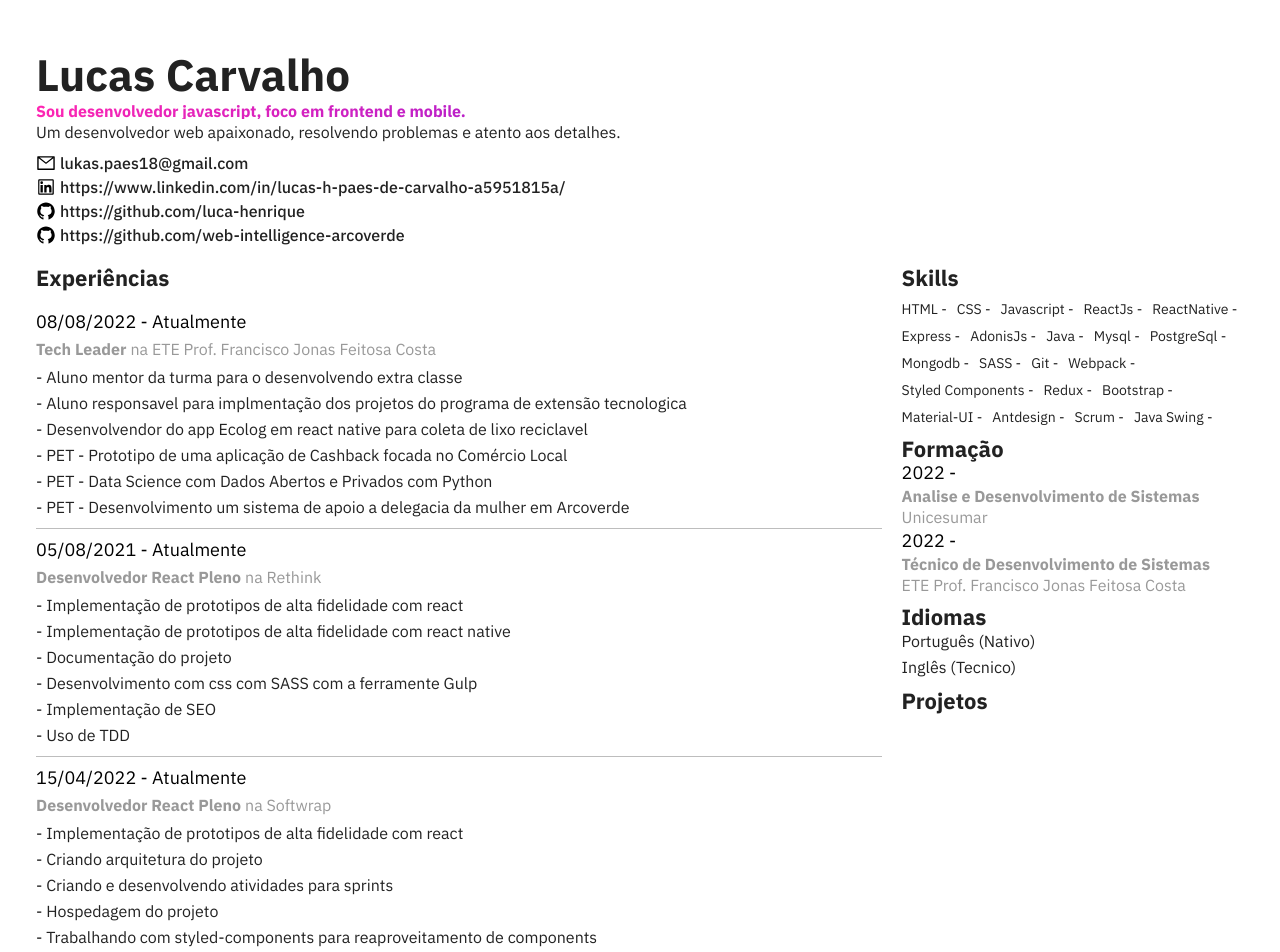
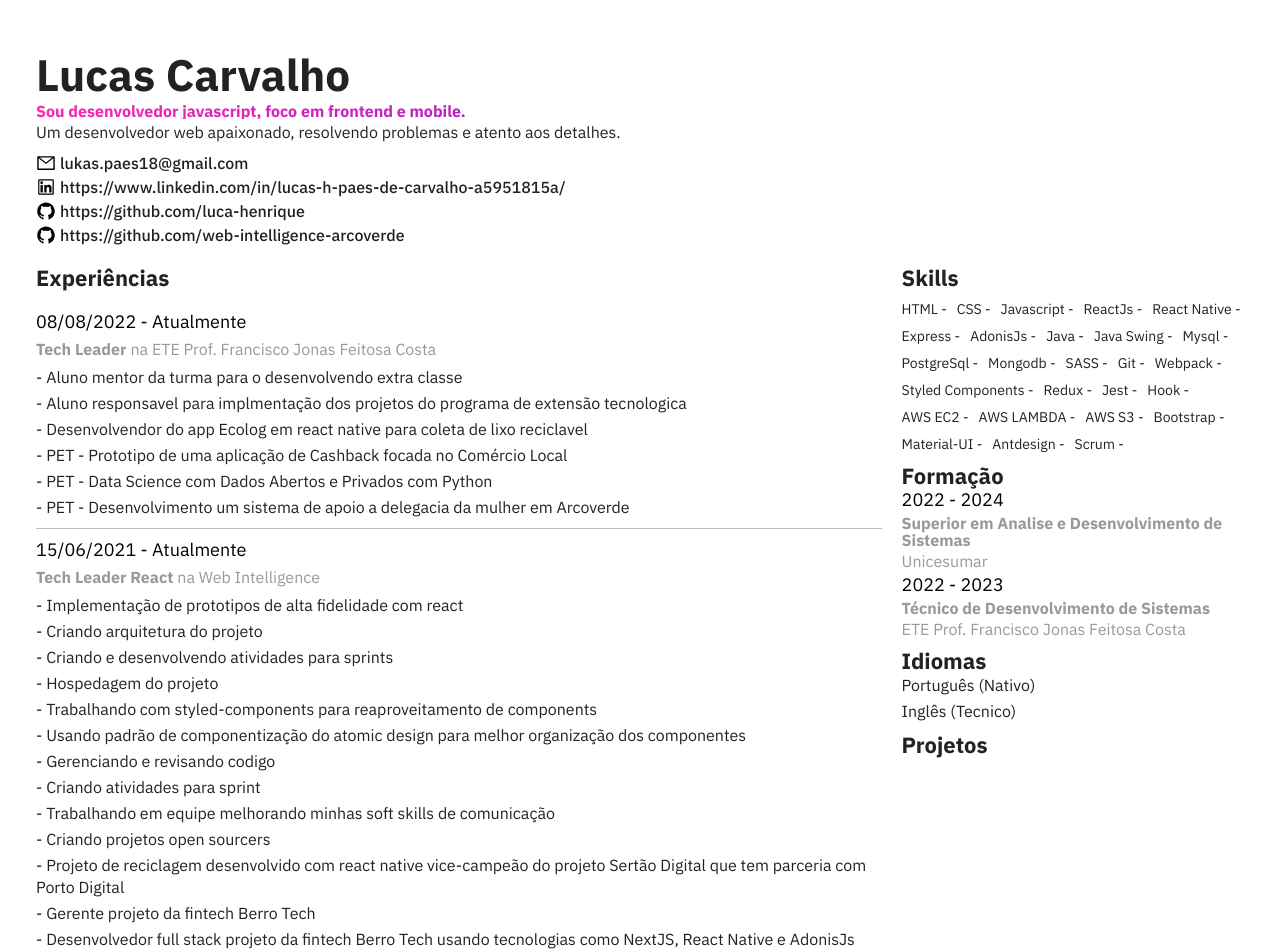
Before and after one commit to luca-henrique/curriculum, a React (Create React App) app: page / in a window 1280 px wide. Shown: the top 952 px of the page. Built offline with nearby package versions, Linux system fonts and the light colour scheme.

Commit message:
feature: atualizando projeto

```diff
--- a/src/components/organisms/ExperienceList/index.jsx
+++ b/src/components/organisms/ExperienceList/index.jsx
@@ -18,8 +18,29 @@ const data = [
     ],
   },
   {
+    dateStart: '15/06/2021',
+    dateEnd: 'Atualmente',
+    enterprise: 'Web Intelligence',
+    role: 'Tech Leader React',
+    description: [
+      'Implementação de prototipos de alta fidelidade com react',
+      'Criando arquitetura do projeto',
+      'Criando e desenvolvendo atividades para sprints',
+      'Hospedagem do projeto',
+      'Trabalhando com styled-components para reaproveitamento de components',
+      'Usando padrão de componentização do atomic design para melhor organização dos componentes',
+      'Gerenciando e revisando codigo',
+      'Criando atividades para sprint',
+      'Trabalhando em equipe melhorando minhas soft skills de comunicação',
+      'Criando projetos open sourcers',
+      'Projeto de reciclagem desenvolvido com react native vice-campeão do projeto Sertão Digital que tem parceria com Porto Digital',
+      'Gerente projeto da fintech Berro Tech',
+      'Desenvolvedor full stack projeto da fintech Berro Tech usando tecnologias como NextJS, React Native e AdonisJs',
+    ],
+  },
+  {
     dateStart: '05/08/2021',
-    dateEnd: 'Atualmente',
+    dateEnd: '10/11/2022',
     enterprise: 'Rethink',
     role: 'Desenvolvedor React Pleno',
     description: [
@@ -33,7 +54,7 @@ const data = [
   },
   {
     dateStart: '15/04/2022',
-    dateEnd: 'Atualmente',
+    dateEnd: '2/08/2022',
     enterprise: 'Softwrap',
     role: 'Desenvolvedor React Pleno',
     description: [
@@ -58,25 +79,7 @@ const data = [
       'Hospedagem do projeto',
     ],
   },
-  {
-    dateStart: '15/06/2021',
-    dateEnd: 'Atualmente',
-    enterprise: 'Web Intelligence',
-    role: 'Tech Leader React',
-    description: [
-      'Implementação de prototipos de alta fidelidade com react',
-      'Criando arquitetura do projeto',
-      'Criando e desenvolvendo atividades para sprints',
-      'Hospedagem do projeto',
-      'Trabalhando com styled-components para reaproveitamento de components',
-      'Usando padrão de componentização do atomic design para melhor organização dos componentes',
-      'Gerenciando e revisando codigo',
-      'Criando atividades para sprint',
-      'Trabalhando em equipe melhorando minhas soft skills de comunicação',
-      'Criando projetos open sourcers',
-      'Projeto de reciclagem desenvolvido com react native vice-campeão do projeto Sertão Digital que tem parceria com Porto Digital',
-    ],
-  },
+
   {
     dateStart: '15/06/2021',
     dateEnd: '01/12/2021',
--- a/src/components/organisms/FormationList/index.jsx
+++ b/src/components/organisms/FormationList/index.jsx
@@ -5,14 +5,14 @@ import {ContainerSection} from '../../atomic/Container';
 const data = [
   {
     dateStart: '2022',
-    dateEnt: '2024',
-    graduate: 'Analise e Desenvolvimento de Sistemas',
+    dateEnd: '2024',
+    graduate: 'Superior em Analise e Desenvolvimento de Sistemas',
     foundation: 'Unicesumar',
   },
 
   {
     dateStart: '2022',
-    dateEnt: '2023',
+    dateEnd: '2023',
     graduate: 'Técnico de Desenvolvimento de Sistemas',
     foundation: 'ETE Prof. Francisco Jonas Feitosa Costa',
   },
--- a/src/components/organisms/SocialList/index.jsx
+++ b/src/components/organisms/SocialList/index.jsx
@@ -8,12 +8,13 @@ const skills = [
   'Javascript',
 
   'ReactJs',
-  'ReactNative',
+  'React Native',
 
   'Express',
   'AdonisJs',
 
   'Java',
+  'Java Swing',
 
   'Mysql',
   'PostgreSql',
@@ -24,13 +25,17 @@ const skills = [
   'Webpack',
   'Styled Components',
   'Redux',
+  'Jest',
+  'Hook',
+
+  'AWS EC2',
+  'AWS LAMBDA',
+  'AWS S3',
 
   'Bootstrap',
   'Material-UI',
   'Antdesign',
   'Scrum',
-
-  'Java Swing',
 ];
 
 const SkillsList = () => {
```
Also changed, not shown: 2 other files (tests, documents, lock files or other folders).
